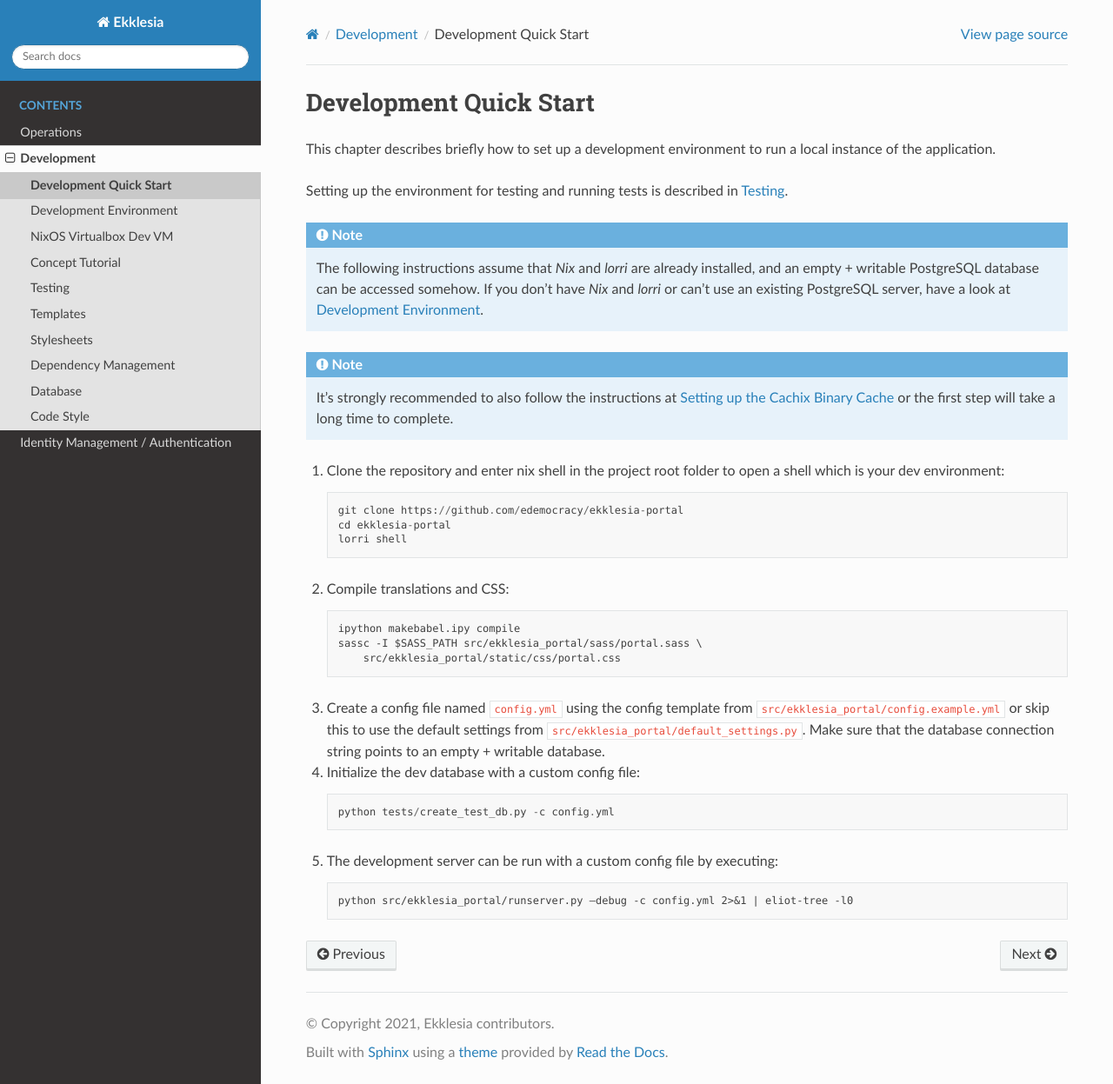
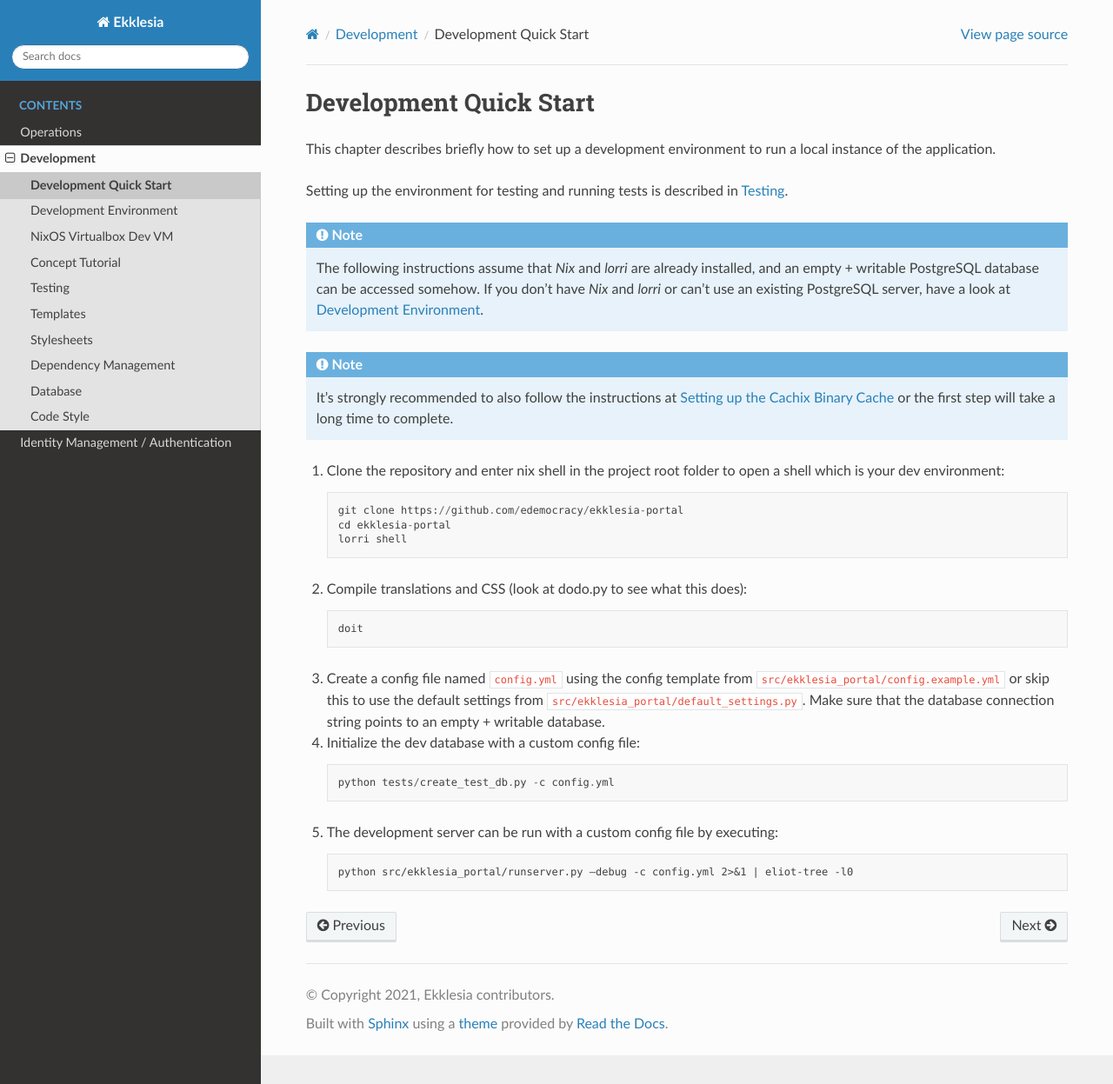
Before and after one commit to edemocracy/ekklesia, a Sphinx documentation site: the page built from docs/development/quickstart.rst, in a window 1280 px wide and 1247 px high. Shown: the whole window at 87% size. Built offline with Sphinx 7.4.7 and the Read the Docs theme 2.0.0, drawn with Linux system fonts in a browser that asks for light colours.

Commit message:
Replace mentions of makebabel/sassc with doit
doit is now used to build CSS and translation files

```diff
--- a/docs/development/quickstart.rst
+++ b/docs/development/quickstart.rst
@@ -29,12 +29,9 @@ Setting up the environment for testing and running tests is described in :ref:`t
     cd ekklesia-portal
     lorri shell
 
-2. Compile translations and CSS::
+2. Compile translations and CSS (look at dodo.py to see what this does)::
 
-    ipython makebabel.ipy compile
-    sassc -I $SASS_PATH src/ekklesia_portal/sass/portal.sass \
-        src/ekklesia_portal/static/css/portal.css
-
+    doit
 
 3. Create a config file named ``config.yml`` using the config template
    from ``src/ekklesia_portal/config.example.yml`` or skip this to use
--- a/docs/development/testing.rst
+++ b/docs/development/testing.rst
@@ -24,10 +24,9 @@ Steps 3 and 4 set up a separate database for running the tests.
     lorri shell
 
 
-2. Compile translations::
+2. Compile translations and CSS (look at dodo.py to see what this does)::
 
-    ipython makebabel.ipy compile
-
+    doit
 
 3. Make sure that the database connection URL points to an empty + writable database.
    By default, the tests use the Postgres socket in :file:`/tmp` and the database name is
```
Also changed, not shown: docs/development/dev_nixos.rst (+2 -5 lines).
